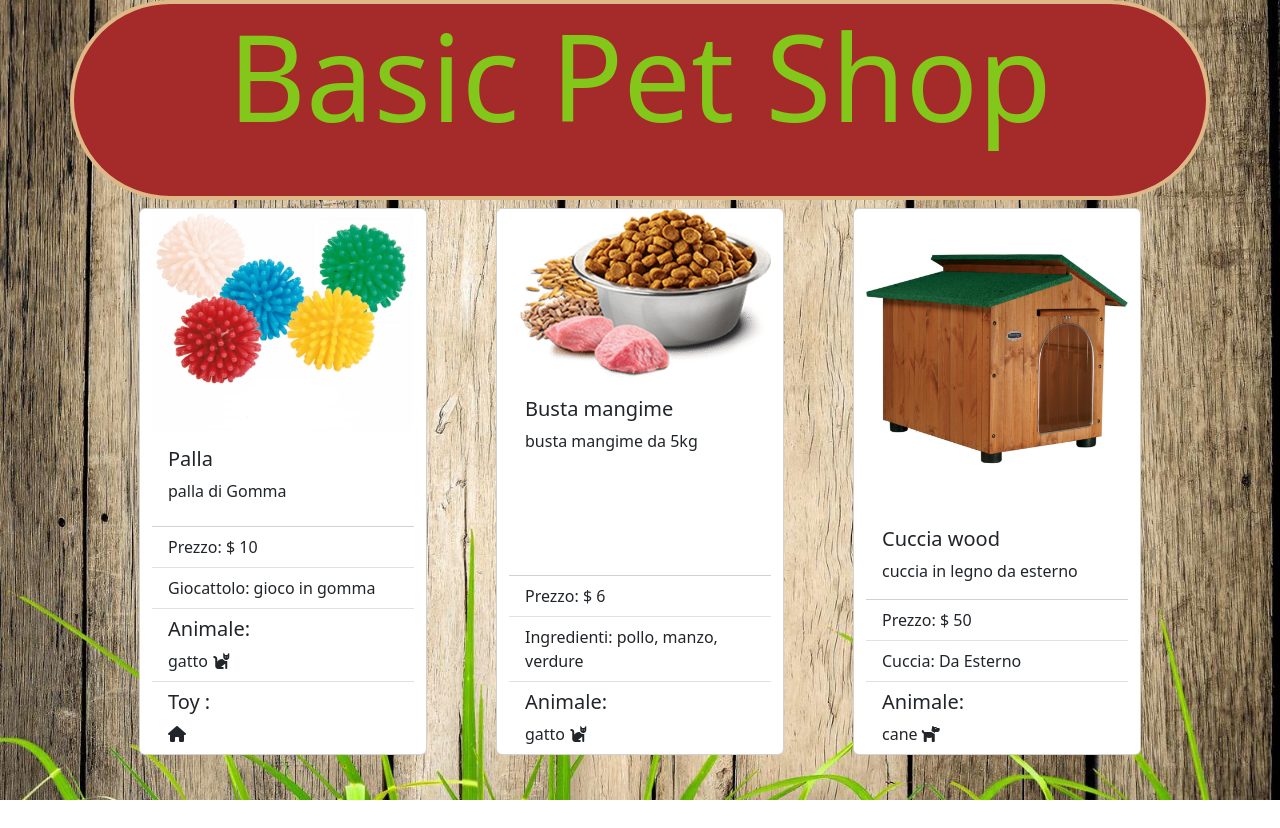
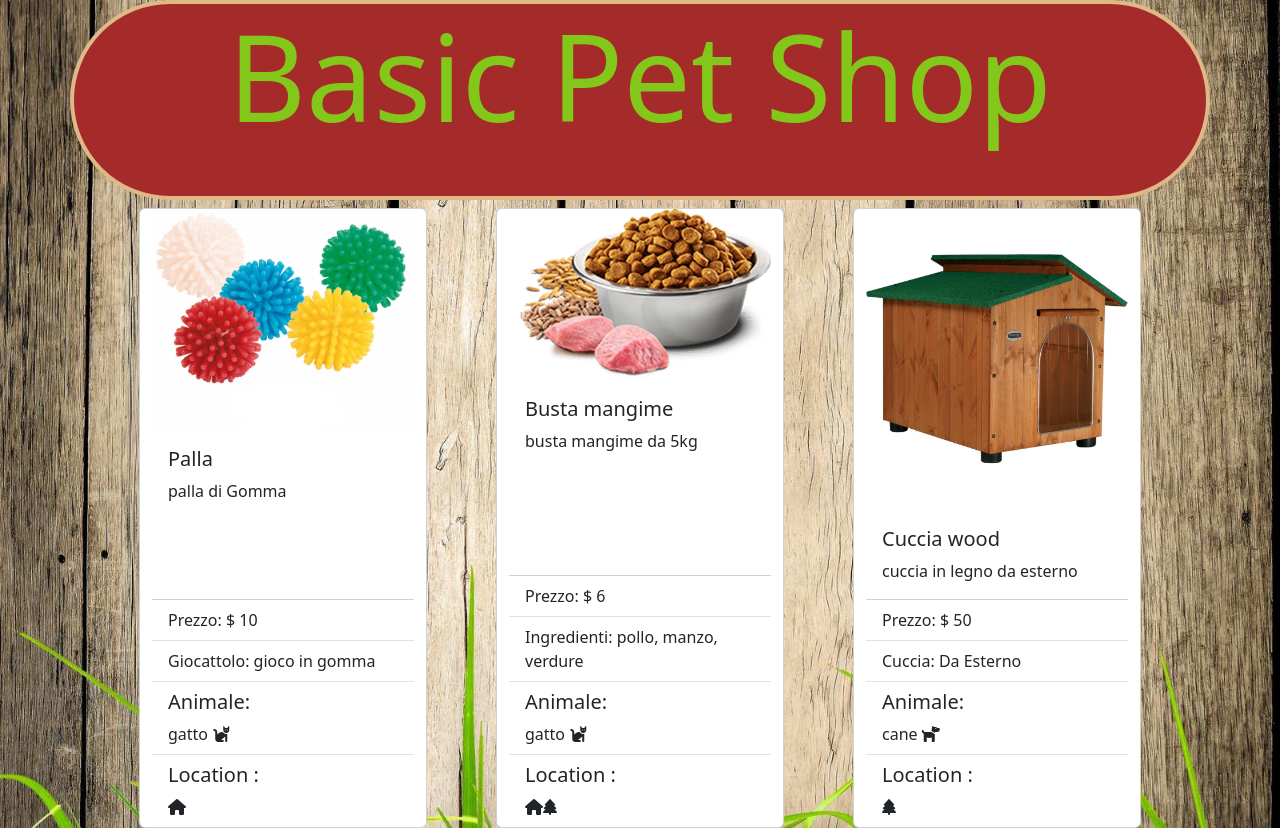
Before and after one commit to TheDusty117/php-oop-2, a PHP site: page / in a window 1280 px wide. Before the commit the page ends 800 px from the top, so only its background shows below. Run offline with PHP 8.4, Linux system fonts and the light colour scheme; some libraries are stand-ins or nearby versions.

Commit message:
FEAT traits usage for each product

```diff
--- a/index.php
+++ b/index.php
@@ -16,9 +16,13 @@ $palla->setIndoor(true);
 // var_dump($palla);
 
 $mangime = new Food ('./images/mangime.png','Busta mangime', 6.0, 'busta mangime da 5kg', 'pollo, manzo, verdure', $gatto);
+$mangime->setOutdoor(true);
+$mangime->setIndoor(true);
+
 // var_dump($mangime);
 
 $cuccia_legno = new Kennel ('./images/cucciaesterno.jpg','Cuccia wood', 50.0 , 'cuccia in legno da esterno', 'Da Esterno', $cane);
+$cuccia_legno->setOutdoor(true);
 // var_dump($cuccia_legno);
 
 ?>
@@ -92,7 +96,7 @@ $cuccia_legno = new Kennel ('./images/cucciaesterno.jpg','Cuccia wood', 50.0 , '
           </li>
 
           <li class="list-group-item">
-            <h5>Toy :</h5>
+            <h5>Location :</h5>
             <?php
               echo $palla->getIndoor();
             ?>
@@ -138,6 +142,15 @@ $cuccia_legno = new Kennel ('./images/cucciaesterno.jpg','Cuccia wood', 50.0 , '
             ?>
           </li>
 
+          <li class="list-group-item">
+            <h5>Location :</h5>
+            <?php
+              echo $mangime->getIndoor();
+              echo $mangime->getOutdoor();
+            ?>
+          </li>
+
+
         </ul>
       </div>
 
@@ -179,6 +192,13 @@ $cuccia_legno = new Kennel ('./images/cucciaesterno.jpg','Cuccia wood', 50.0 , '
             ?>
           </li>
 
+          <li class="list-group-item">
+            <h5>Location :</h5>
+            <?php
+              echo $cuccia_legno->getOutdoor();
+            ?>
+          </li>
+
         </ul>
       </div>
 
```
